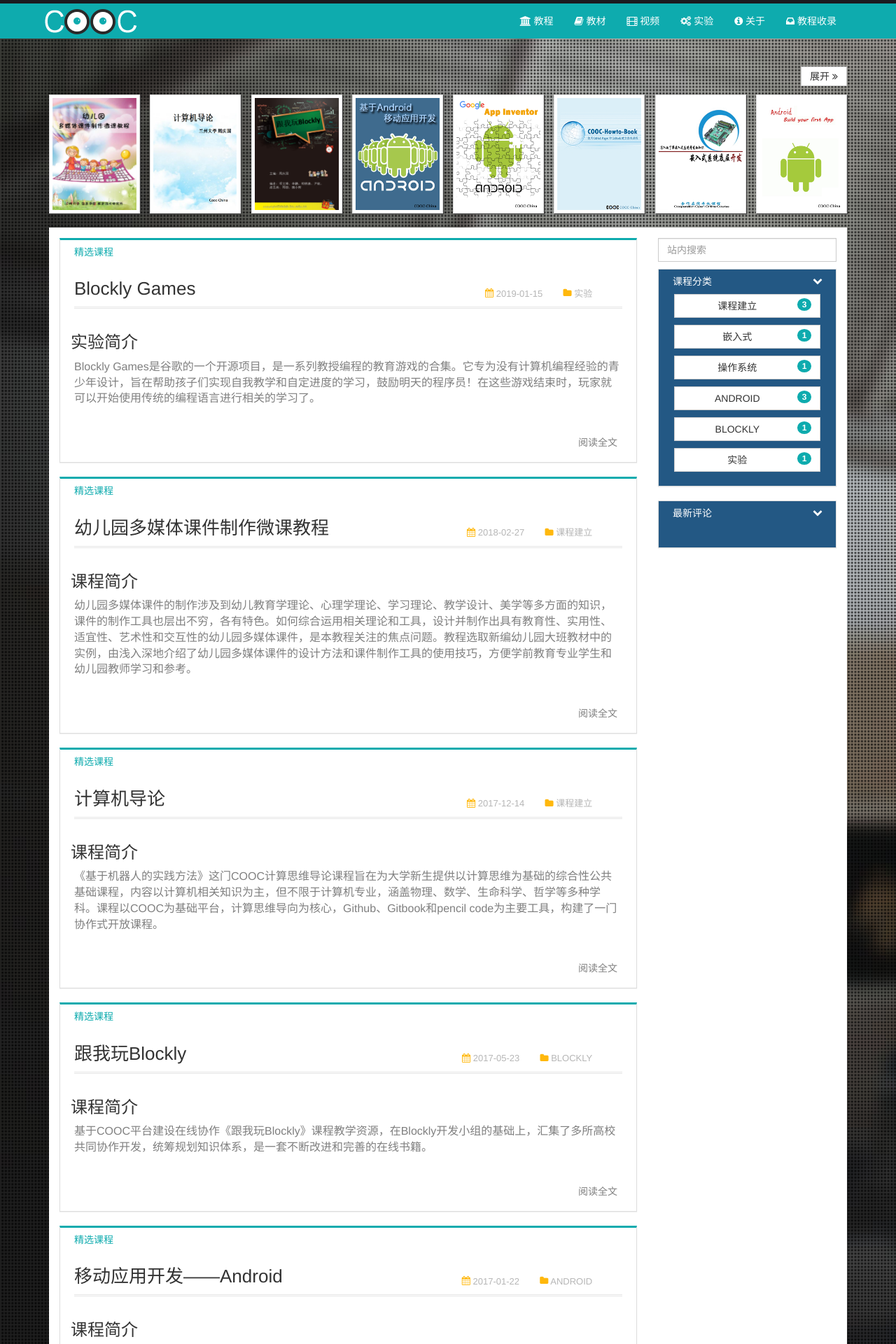
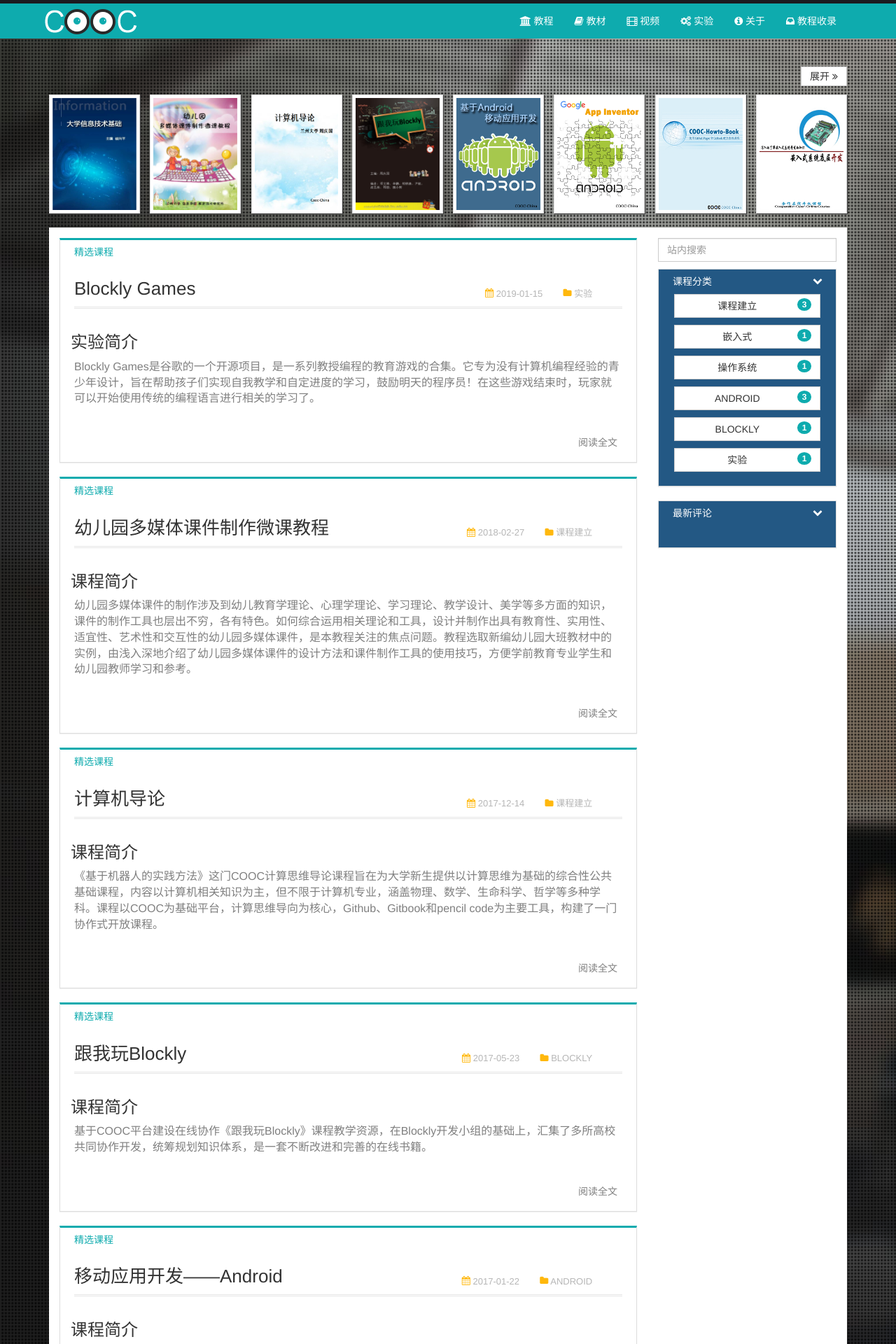
Before and after one commit to COOC-China/cooc-china.github.io, a Jekyll site: the page built from index.md, in a window 1280 px wide. Shown: the top 1920 px of the page at 70% size. Built offline with Jekyll 4.4.1, drawn with Linux system fonts in a browser that asks for light colours; comment, search, counter and statistics services are not loaded.

Commit message:
Update index.md

```diff
--- a/index.md
+++ b/index.md
@@ -1,6 +1,7 @@
 ---
 layout: index
 ---
+* [![大学生信息技术基础](/images/book-thumb/Information-Technology-Foundation.png)](https://luyuwen.gitbooks.io/uitf/content/)
 * [![幼儿园多媒体课件制作微课课程](/images/book-thumb/kindergarten.png)](https://luyuwen.gitbooks.io/kmcp/content/)
 * [![计算机导论](/images/book-thumb/introduce_to_computer.png)](https://kinggolzu.gitbooks.io/introduction-to-computer/content/)
 * [![跟我玩Blockly](/images/book-thumb/play_with_blockly.png)](https://www.gitbook.com/read/book/yinhang2/-blockly)
```
